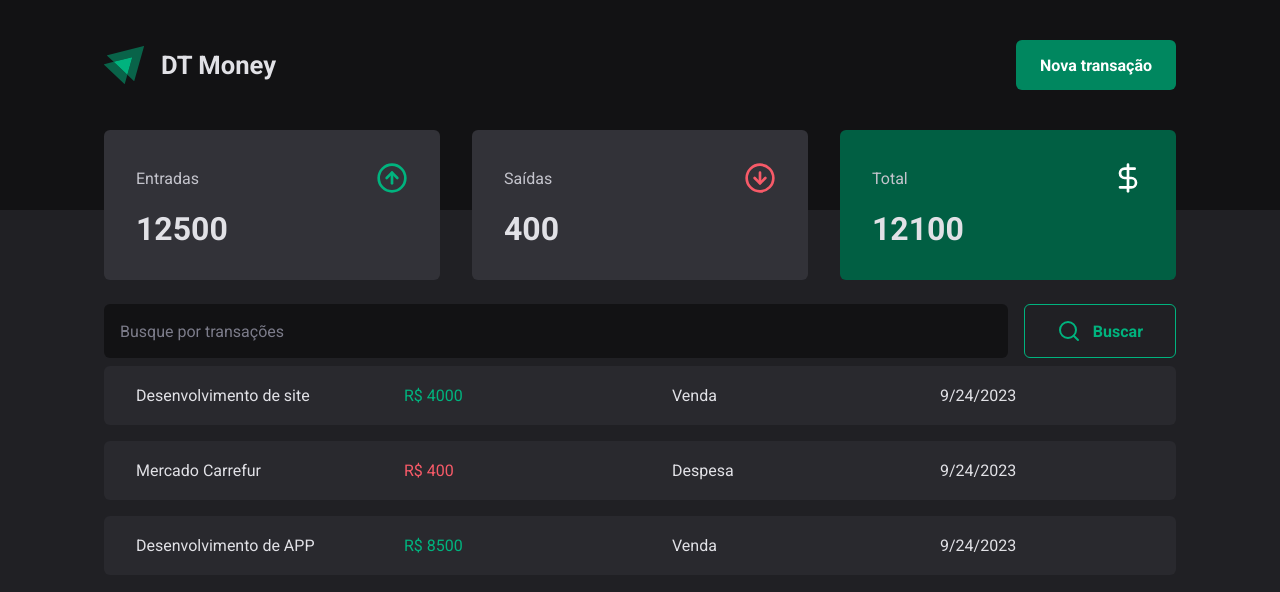
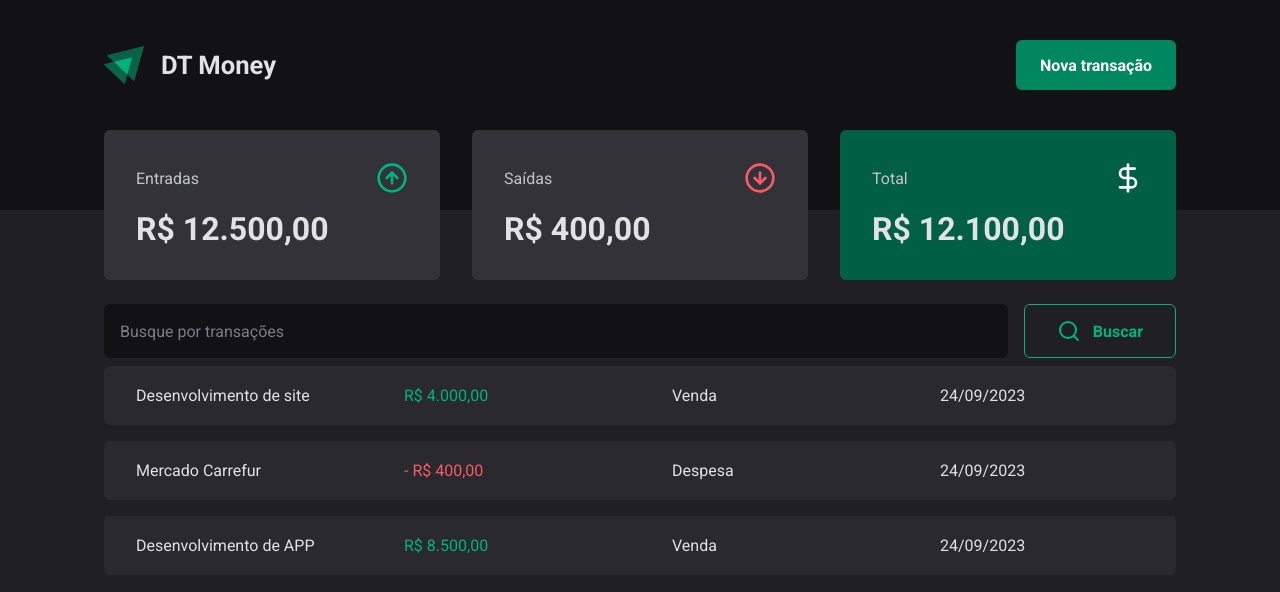
Before and after one commit to moutinhofuturedev/dt-money, a React (Vite) app: page / in a window 1280 px wide. Shown: the top 592 px of the page. Built offline with nearby package versions, Linux system fonts and the light colour scheme; data requests are answered from the project's data file.

Commit message:
feat(develop-01): cria estrutura de formatacão

```diff
--- a/src/components/Summary/SummaryCards/index.tsx
+++ b/src/components/Summary/SummaryCards/index.tsx
@@ -1,5 +1,6 @@
 import { ReactNode } from 'react'
 import { SummaryCardStyle } from './styles'
+import { priceFormatter } from '../../../utils/formatter'
 
 type CardValues<T, U> = {
   headerType: T
@@ -17,10 +18,10 @@ export const SummaryCard = ({
   return (
     <SummaryCardStyle variant={coloring}>
       <header>
-        <span>{headerType}</span>
+        <div>{headerType}</div>
         {icon}
       </header>
-      <strong>{values}</strong>
+      <strong>{priceFormatter.format(values)}</strong>
     </SummaryCardStyle>
   )
 }
--- a/src/components/Transaction/index.tsx
+++ b/src/components/Transaction/index.tsx
@@ -1,3 +1,4 @@
+import { priceFormatter, dateFormatter } from '../../utils/formatter'
 import {
   TransactionContainer,
   TransactionTable,
@@ -9,10 +10,6 @@ export interface TransactionTableProps {
   tableCategory: string
   tableDate: string
   tableExpense: 'income' | 'outcome'
-}
-
-const formatDate = (date: string) => {
-  return new Date(date).toLocaleDateString()
 }
 
 export const Transaction = ({
@@ -30,11 +27,12 @@ export const Transaction = ({
             <td>{tableDescription}</td>
             <td>
               <PriceHighLight variant={tableExpense}>
-                {`R$ ${tablePrice}`}
+                {tableExpense === 'outcome' && '- '}
+                {priceFormatter.format(tablePrice)}
               </PriceHighLight>
             </td>
             <td>{tableCategory}</td>
-            <td>{formatDate(tableDate)}</td>
+            <td>{dateFormatter.format(new Date(tableDate))}</td>
           </tr>
         </tbody>
       </TransactionTable>
--- /dev/null
+++ b/src/utils/formatter.ts
@@ -0,0 +1,6 @@
+export const dateFormatter = new Intl.DateTimeFormat('pt-BR')
+
+export const priceFormatter = new Intl.NumberFormat('pt-BR', {
+  style: 'currency',
+  currency: 'BRL',
+})
```
